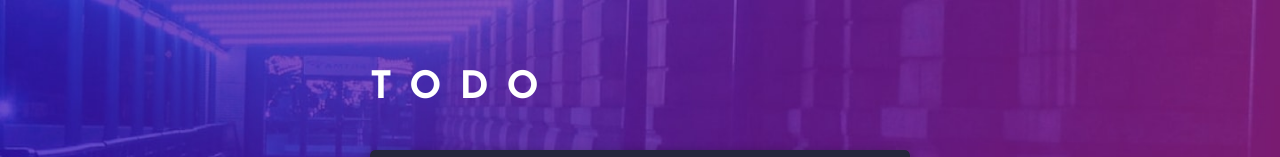
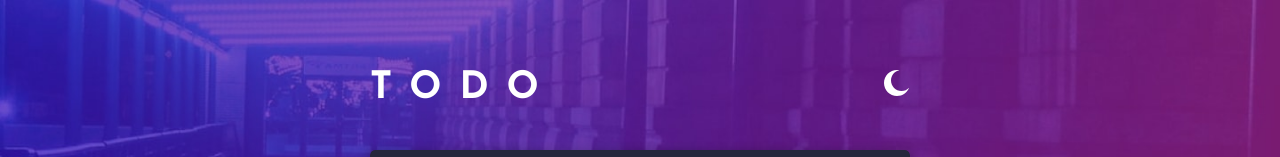
Before and after one commit to RobertK0/todo-app-react-redux, a React (Create React App) app: page / in a window 1280 px wide. Shown: the top 157 px of the page. Built offline with nearby package versions, Linux system fonts and the light colour scheme.

Commit message:
Theme toggle css done

```diff
--- a/src/components/Footer/Filter.tsx
+++ b/src/components/Footer/Filter.tsx
@@ -1,4 +1,3 @@
-import { Fragment } from "react";
 import { useDispatch } from "react-redux";
 import { taskActions } from "../../store";
 import styles from "./Filter.module.css";
--- a/src/components/Footer/Footer.module.css
+++ b/src/components/Footer/Footer.module.css
@@ -2,8 +2,25 @@
   color: hsl(234, 11%, 52%);
   font-size: 0.8rem;
   display: grid;
+  grid-template-columns: 1fr 1fr;
+  grid-template-rows: 1fr 1fr;
   align-items: center;
   justify-items: center;
+}
+
+.counter {
+  grid-column: 1;
+  grid-row: 1;
+}
+
+.filter {
+  grid-column: 1/-1;
+  grid-row: 2;
+}
+
+.clear {
+  grid-column: 2;
+  grid-row: 1;
 }
 
 @media screen and (min-width: 600px) {
--- a/src/components/ThemeButton.module.css
+++ b/src/components/ThemeButton.module.css
@@ -7,6 +7,9 @@
 
 .label {
   cursor: pointer;
+}
+
+.hidden {
   display: none;
 }
 
--- a/src/components/ThemeButton.tsx
+++ b/src/components/ThemeButton.tsx
@@ -12,6 +12,7 @@ const ThemeToggle = function () {
   const toggleHandler = function (event: any) {
     dispatch(uiActions.toggleTheme(event.target.value));
   };
+  console.log(theme);
 
   return (
     <fieldset onChange={toggleHandler}>
@@ -20,20 +21,28 @@ const ThemeToggle = function () {
           type="radio"
           name="theme"
           value="dark"
-          className={styles.radio}
+          className={`${styles.radio}`}
           defaultChecked={theme === "dark" ? true : false}
         />
-        <SunIcon />
+        <SunIcon
+          classes={
+            theme === "light" ? styles.visible : styles.hidden
+          }
+        />
       </label>
       <label className={styles.label}>
         <input
           type="radio"
           name="theme"
           value="light"
-          className={styles.radio}
+          className={`${styles.radio}`}
           defaultChecked={theme === "light" ? true : false}
         />
-        <MoonIcon />
+        <MoonIcon
+          classes={
+            theme === "dark" ? styles.visible : styles.hidden
+          }
+        />
       </label>
     </fieldset>
   );
--- a/src/components/UI/MoonIcon.tsx
+++ b/src/components/UI/MoonIcon.tsx
@@ -1,8 +1,13 @@
 // import styles from "./MoonIcon.module.css";
 
-const MoonIcon = function () {
+const MoonIcon = function (props: any) {
   return (
-    <svg xmlns="http://www.w3.org/2000/svg" width="26" height="26">
+    <svg
+      className={props.classes}
+      xmlns="http://www.w3.org/2000/svg"
+      width="26"
+      height="26"
+    >
       <path
         fill="#FFF"
         fill-rule="evenodd"
--- a/src/components/UI/SunIcon.tsx
+++ b/src/components/UI/SunIcon.tsx
@@ -1,8 +1,13 @@
 // import styles from "./SunIcon.module.css";
 
-const SunIcon = function () {
+const SunIcon = function (props: any) {
   return (
-    <svg xmlns="http://www.w3.org/2000/svg" width="26" height="26">
+    <svg
+      className={props.classes}
+      xmlns="http://www.w3.org/2000/svg"
+      width="26"
+      height="26"
+    >
       <path
         fill="#FFF"
         fill-rule="evenodd"
```
